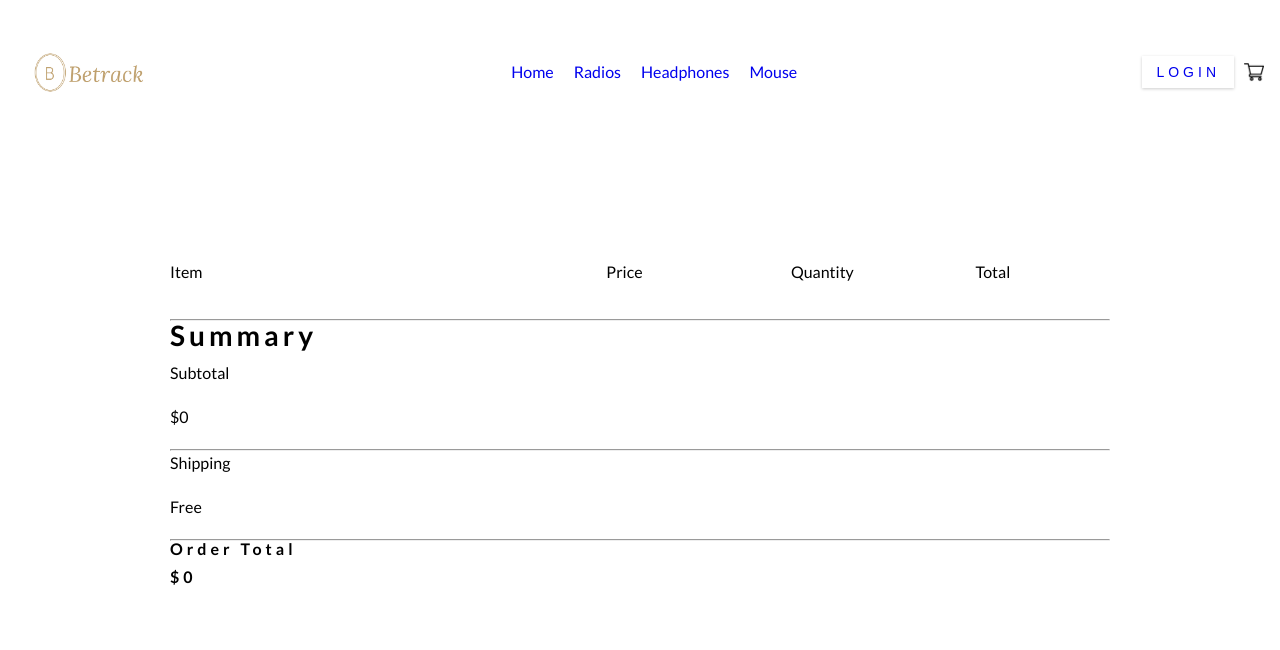
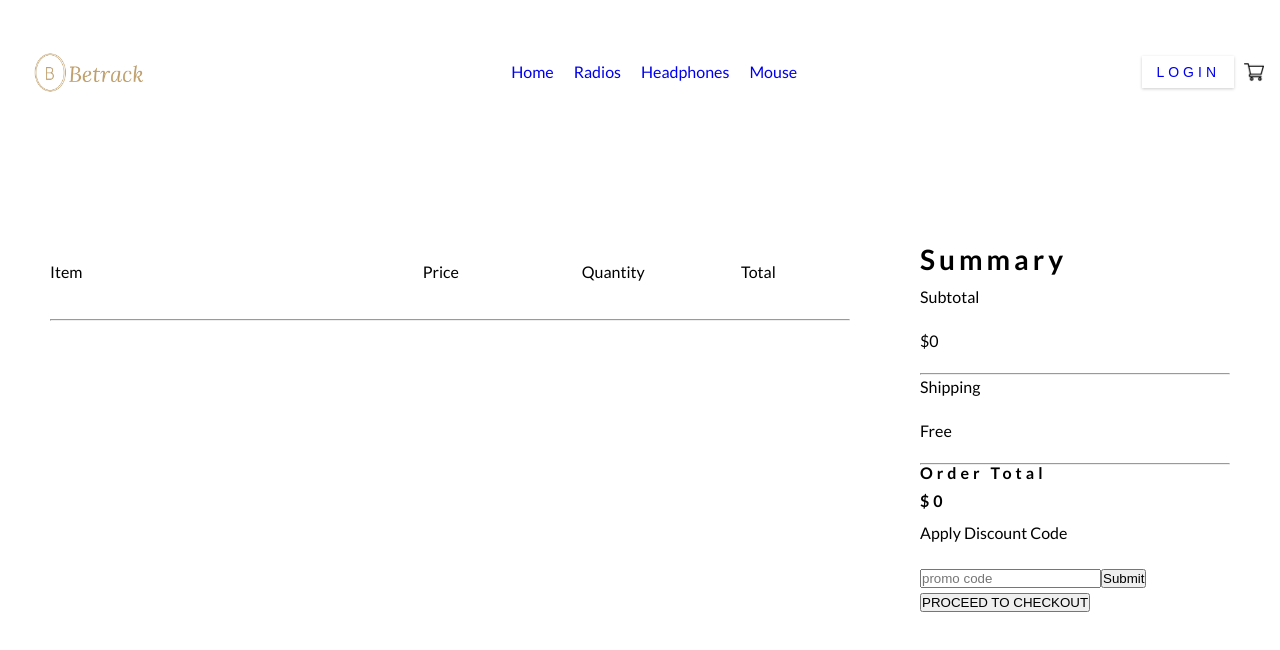
Before and after one commit to IsaacToluwani/webstack-portfolio-project, a React (Create React App) app: page /cart in a window 1280 px wide. Shown: the top 650 px of the page. Built offline with nearby package versions, Linux system fonts and the light colour scheme.

Commit message:
Add Cart Summary

```diff
--- a/src/Components/CartDetails/CartDetails.css
+++ b/src/Components/CartDetails/CartDetails.css
@@ -1,7 +1,13 @@
 @import url(../../index.css);
 
 .cart {
-  margin: 100px 170px;
+  margin: 100px 50px;
+  display: flex;
+  gap: 70px;
+}
+
+.cart-left-side {
+ min-width: 800px;
 }
 
 .cart-header {
@@ -26,3 +32,9 @@
   height: 70px;
   width: 70px;
 }
+
+
+/* SideBar */
+.cart-right-side {
+  width: 440px;
+}
--- a/src/Components/CartDetails/CartDetails.jsx
+++ b/src/Components/CartDetails/CartDetails.jsx
@@ -3,10 +3,12 @@ import './CartDetails.css';
 import { StoreContext } from '../../Context/StoreContext';
 
 const CartDetails = () => {
-  const { cartItems, all_product, getTotalCartAmount } = useContext(StoreContext);
+  const { cartItems, all_product, getTotalCartAmount } =
+    useContext(StoreContext);
 
   return (
     <div className='cart'>
+      <div className='cart-left-side'>
         <div className='cart-header'>
           <p>Item</p>
           <p></p>
@@ -19,7 +21,7 @@ const CartDetails = () => {
         {all_product.map((product) => {
           if (cartItems[product.id] > 0) {
             return (
-            <div className='cart-style' >
+              <div className='cart-style'>
                 <div key={product.id} className='cart-item'>
                   <img
                     src={product.image}
@@ -37,30 +39,39 @@ const CartDetails = () => {
           }
           return null;
         })}
+      </div>
+      <div className="cart-right-side">
 
-      <div className="cart-sidebar">
-        <div className="cart-summary">
+      <div className='cart-sidebar'>
+        <div className='cart-summary'>
           <h3>Summary</h3>
           <div>
-            <div className="cart-subtotal">
+            <div className='cart-subtotal'>
               <p>Subtotal</p>
-              <p>${ getTotalCartAmount() }</p>
+              <p>${getTotalCartAmount()}</p>
             </div>
             <hr />
-            <div className="cart-subtotal shipping">
+            <div className='cart-subtotal shipping'>
               <p>Shipping</p>
               <p>Free</p>
             </div>
             <hr />
-            <div className="cart-total">
+            <div className='cart-total'>
               <h4>Order Total</h4>
               <h4>${getTotalCartAmount()}</h4>
-
+            </div>
+          </div>
+          <div className='cart-promocode'>
+            <p>Apply Discount Code</p>
+            <div className='cart-promobox'>
+              <input type='text' placeholder='promo code' />
+              <button>Submit</button>
+            </div>
+            <button>PROCEED TO CHECKOUT</button>
           </div>
         </div>
       </div>
 </div>
-
     </div>
   );
 };
```
Lines whose indentation alone changed are shown as unchanged.
